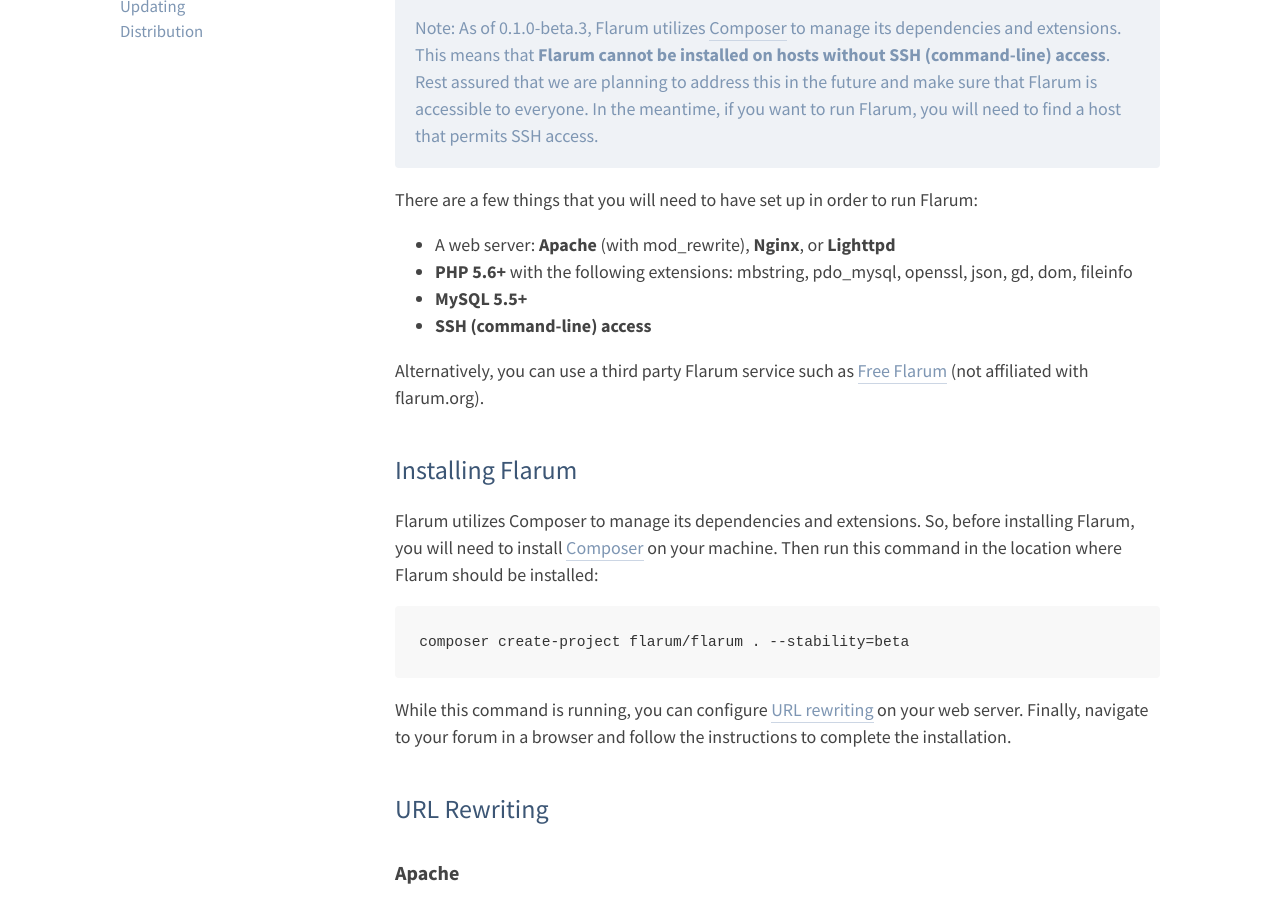
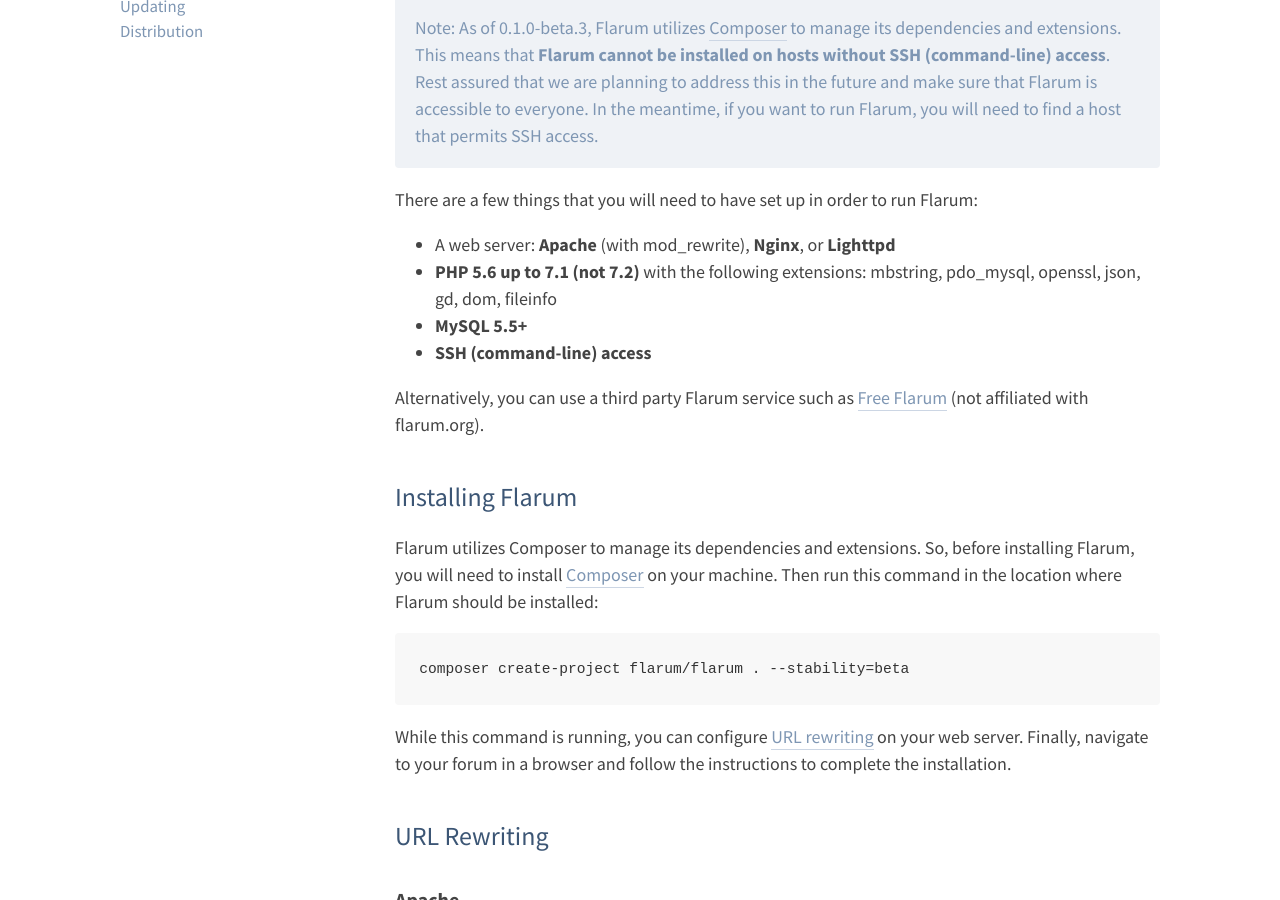
Before and after one commit to flarum/flarum.github.io, a Jekyll site: the page built from _docs/installation.md, in a window 1280 px wide and 900 px high, scrolled down 864 px. Built offline with Jekyll 4.4.1, drawn with Linux system fonts in a browser that asks for light colours; nearby versions of some CDN libraries; comment, search, counter and statistics services are not loaded.

Commit message:
PHP 7.2 is not supported
https://discuss.flarum.org/d/9130-error-on-posting-syntax-error-unexpected-expecting-or-in/4

```diff
--- a/_docs/installation.md
+++ b/_docs/installation.md
@@ -26,7 +26,7 @@
 There are a few things that you will need to have set up in order to run Flarum:
 
 * A web server: **Apache** (with mod_rewrite), **Nginx**, or **Lighttpd**
-* **PHP 5.6+** with the following extensions: mbstring, pdo_mysql, openssl, json, gd, dom, fileinfo
+* **PHP 5.6 up to 7.1 (not 7.2)** with the following extensions: mbstring, pdo_mysql, openssl, json, gd, dom, fileinfo
 * **MySQL 5.5+**
 * **SSH (command-line) access**
 
```
